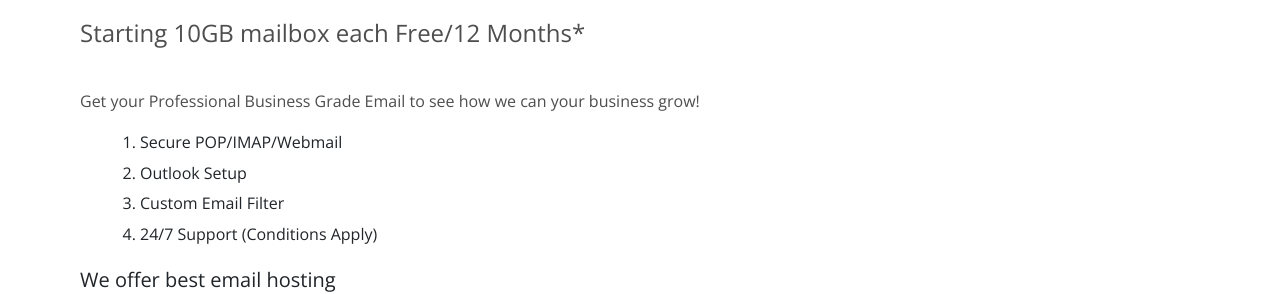
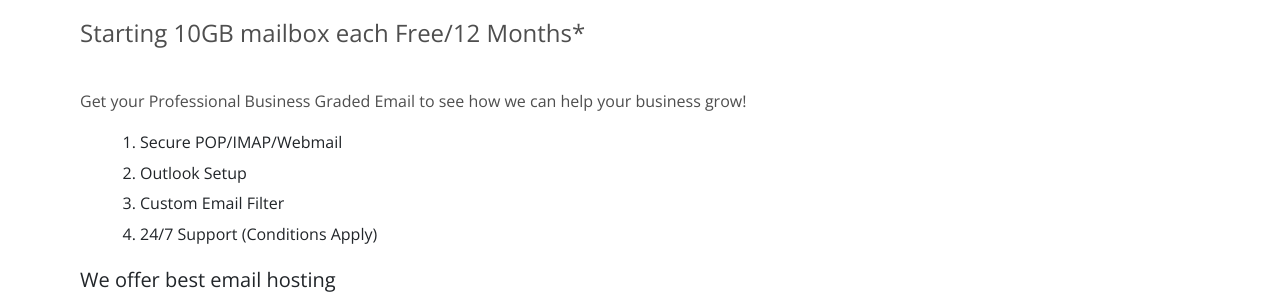
Before and after one commit to techlanka/business, a Jekyll site: the page built from _services/free-business-email.md, in a window 1280 px wide. Shown: the part 399-693 px from the top of the page. Built offline with Jekyll 4.4.1, drawn with Linux system fonts in a browser that asks for light colours.

Commit message:
Update free-business-email.md

```diff
--- a/_services/free-business-email.md
+++ b/_services/free-business-email.md
@@ -6,7 +6,7 @@ image: '/services/default.png'
 
 Starting 10GB mailbox each Free/12 Months*
 
-Get your Professional Business Grade Email to see how we can your business grow!
+Get your Professional Business Graded Email to see how we can help your business grow!
 
 1. Secure POP/IMAP/Webmail
 2. Outlook Setup
```
